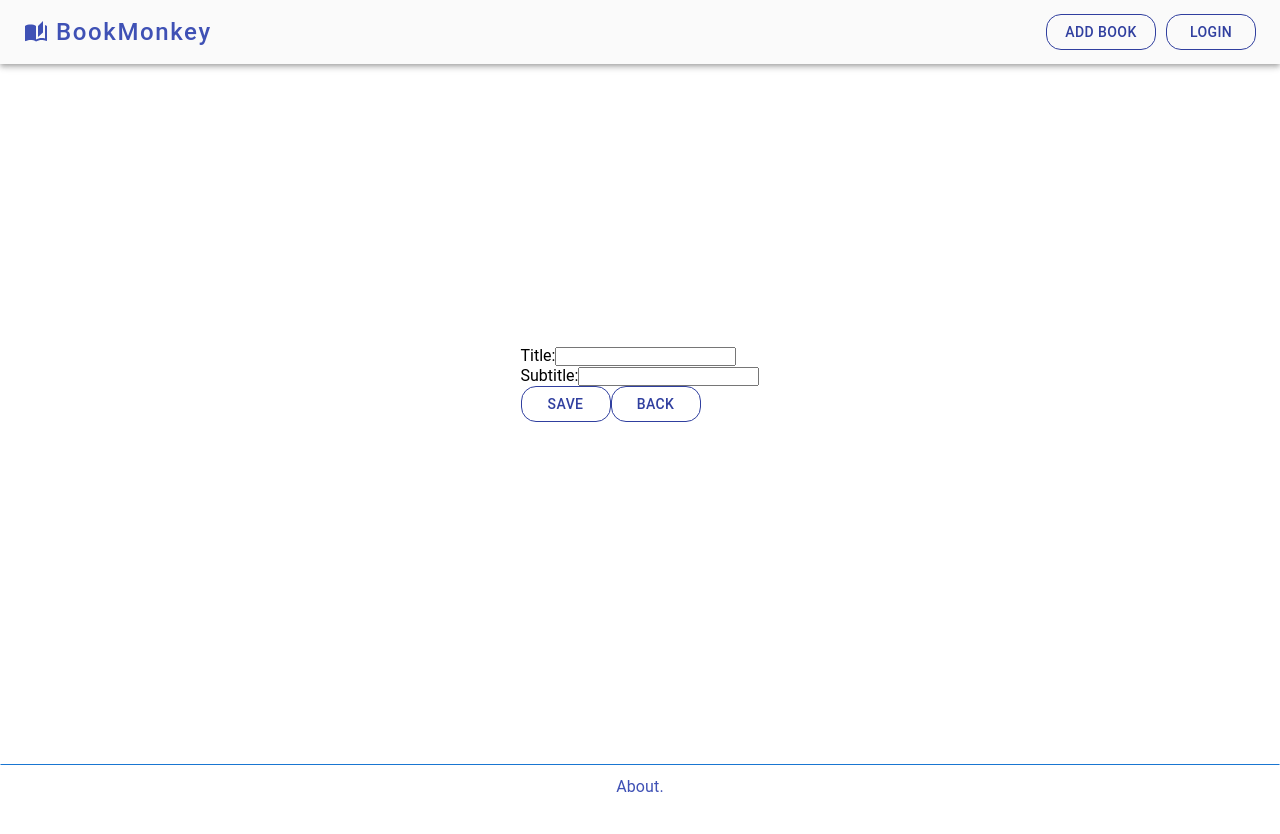
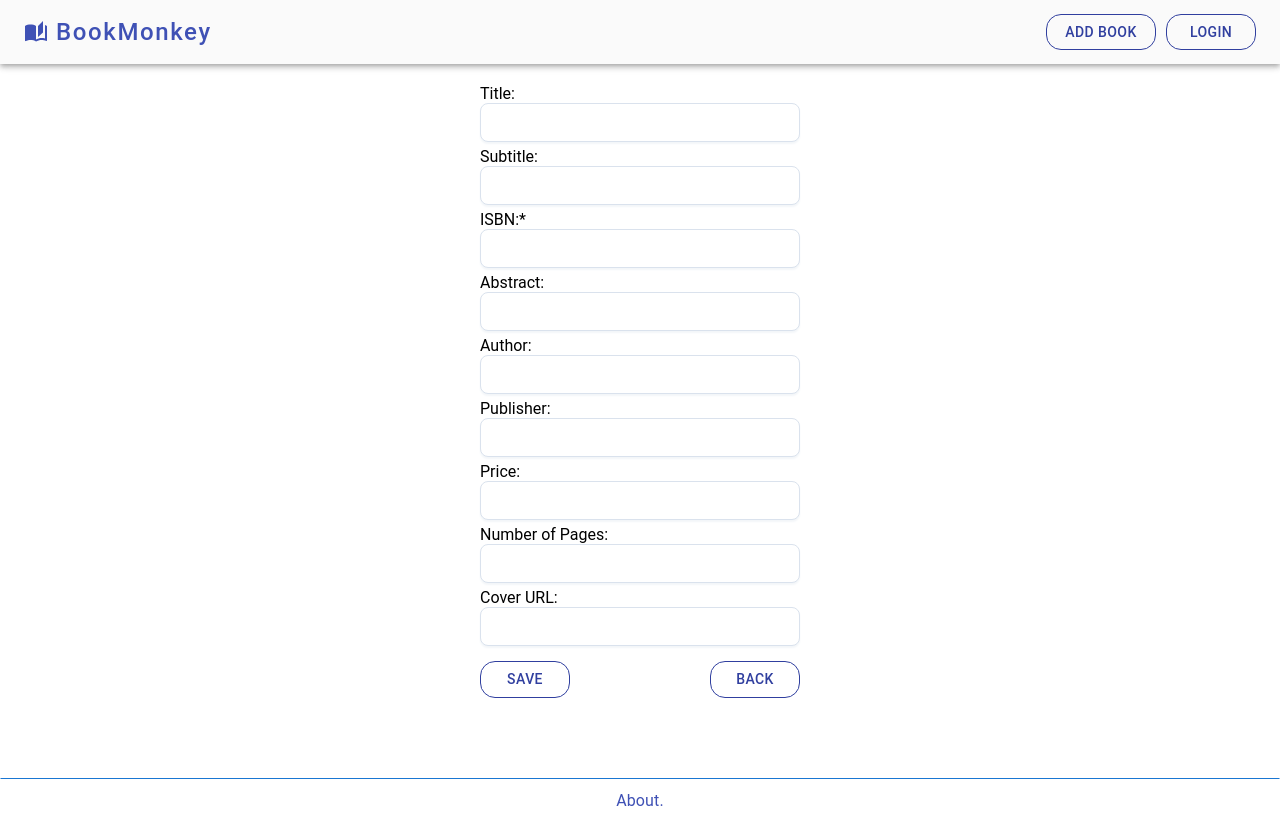
Before and after one commit to HakanOz21/JH-FED2023, a React (Create React App) app in the folder front-end/fed-ui/: page /books/1 in a window 1280 px wide. Both pictures are taken after a click on the button "EDIT". Built offline with nearby package versions, Linux system fonts and the light colour scheme; no server answers.

Commit message:
2. part is done

```diff
--- a/front-end/fed-ui/src/App.css
+++ b/front-end/fed-ui/src/App.css
@@ -31,7 +31,7 @@
 
 .book-details {
   min-height: 80vh;
-  max-width: 100%;
+  max-width: 90%;
   display: grid;
   grid-template-columns: 1fr 1fr;
   align-items: center;
@@ -45,8 +45,34 @@
   justify-content: space-around;
 }
 
+.details > * {
+  margin-bottom: 10px;
+}
+
+.details > :nth-child(2) {
+  margin-bottom: 35px;
+}
+
+.details > :nth-child(3) {
+  margin-bottom: 5px;
+}
+
+.details > :nth-child(4) {
+  margin-bottom: 20px;
+}
+
+.details > :nth-child(5) {
+  margin-bottom: 50px;
+}
+
 .card-container {
   place-self: center;
+}
+
+.author-price-container {
+  display: flex;
+  justify-content: space-between;
+  width: 100%;
 }
 
 .editingPage {
--- a/front-end/fed-ui/src/components/BookDetails.tsx
+++ b/front-end/fed-ui/src/components/BookDetails.tsx
@@ -1,7 +1,7 @@
 import { useState, useEffect } from "react";
 import "../App.css";
 import { Books } from "../models/BooksInterface";
-import { getOneBook } from "../models/API";
+import { getOneBook, deleteBook } from "../models/API";
 import { useParams } from "react-router-dom";
 import { useNavigate } from "react-router-dom";
 import Card from "@mui/material/Card";
@@ -25,6 +25,20 @@ const BookDetails = () => {
 
   const moveToAllBooks = () => {
     navigate(`/`);
+  };
+
+  const removeBook = async () => {
+    try {
+      if (id) {
+        await deleteBook(id);
+        setBook(null);
+        moveToAllBooks();
+      } else {
+        console.error("ID is undefined");
+      }
+    } catch (error) {
+      console.log(error);
+    }
   };
 
   useEffect(() => {
@@ -65,17 +79,30 @@ const BookDetails = () => {
                 <p>Kein Bild vorhanden</p>
               </div>
             )}
+            <div className="publisher-price-container">
+              <Typography style={{ color: colorBlue }}>
+                {book?.price}
+              </Typography>
+              <Typography>{book?.publisher}</Typography>
+            </div>
           </CardContent>
         </Card>
       </div>
       <div className="details">
         <Typography variant="h3">{book?.title}</Typography>
         <Typography variant="h5">{book?.subtitle}</Typography>
-        <Typography variant="h6">Description</Typography>
+        <Typography variant="h6" style={{ textDecoration: "underline" }}>
+          Description
+        </Typography>
         <Typography>{book?.abstract}</Typography>
-        <Typography>{book?.author}</Typography>
+        <div className="author-price-container">
+          <Typography variant="body1" fontWeight="bold">
+            {book?.author}
+          </Typography>
+          <Typography>p.{book?.numPages}</Typography>
+          <Typography>ISBN: {book?.isbn}</Typography>
+        </div>
         <div>
-          {" "}
           <Button
             style={{
               maxWidth: "90px",
@@ -91,12 +118,13 @@ const BookDetails = () => {
           <Button
             style={{
               maxWidth: "90px",
-              margin: "0 10px",
+              margin: "0 40px",
               color: colorRed,
               borderColor: colorRed,
               borderRadius: "15px",
             }}
             variant="outlined"
+            onClick={removeBook}
           >
             Delete
           </Button>
--- a/front-end/fed-ui/src/components/BookEditDetails.tsx
+++ b/front-end/fed-ui/src/components/BookEditDetails.tsx
@@ -5,6 +5,8 @@ import { Books } from "../models/BooksInterface";
 import { useNavigate } from "react-router-dom";
 import Button from "@mui/material/Button";
 import { indigo } from "@mui/material/colors";
+import { StyledInput, Label } from "./formStyle";
+import { Textarea } from "@nextui-org/react";
 
 const BookEditDetails = () => {
   const { id } = useParams();
@@ -24,6 +26,13 @@ const BookEditDetails = () => {
           setEditedBook({
             title: oneBook.title,
             subtitle: oneBook.subtitle,
+            isbn: oneBook.isbn,
+            abstract: oneBook.abstract,
+            author: oneBook.author,
+            price: oneBook.price,
+            cover: oneBook.cover,
+            publisher: oneBook.publisher,
+            numPages: oneBook.numPages,
           });
         } else {
           console.error("ID is undefined");
@@ -36,7 +45,9 @@ const BookEditDetails = () => {
     fetchData();
   }, [id]);
 
-  const handleInputChange = (e: React.ChangeEvent<HTMLInputElement>) => {
+  const handleInputChange = (
+    e: React.ChangeEvent<HTMLInputElement | HTMLTextAreaElement>
+  ) => {
     const { name, value } = e.target;
     setEditedBook((prevBook) => ({
       ...prevBook,
@@ -68,26 +79,91 @@ const BookEditDetails = () => {
 
   return (
     <div className="editingPage">
-      {isEditing ? (
+      {isEditing && (
         <form onSubmit={handleFormSubmit}>
-          <div>
-            <label>Title:</label>
-            <input
+          <div style={{ marginBottom: "5px" }}>
+            <Label>Title:</Label>
+            <StyledInput
               type="text"
               name="title"
               value={editedBook.title || ""}
               onChange={handleInputChange}
             />
           </div>
-          <div>
-            <label>Subtitle:</label>
-            <input
+          <div style={{ marginBottom: "5px" }}>
+            <Label>Subtitle:</Label>
+            <StyledInput
               type="text"
               name="subtitle"
               value={editedBook.subtitle || ""}
               onChange={handleInputChange}
             />
           </div>
+          <div style={{ marginBottom: "5px" }}>
+            <Label>ISBN:*</Label>
+            <StyledInput
+              type="text"
+              name="isbn"
+              value={editedBook.isbn || ""}
+              onChange={handleInputChange}
+              required
+            />
+          </div>
+          <div style={{ marginBottom: "5px" }}>
+            <Label>Abstract:</Label>
+            <StyledInput
+              type="text"
+              name="abstract"
+              value={editedBook.abstract || ""}
+              onChange={handleInputChange}
+            />
+          </div>
+          <div style={{ marginBottom: "5px" }}>
+            <Label>Author:</Label>
+            <StyledInput
+              type="text"
+              name="author"
+              value={editedBook.author || ""}
+              onChange={handleInputChange}
+            />
+          </div>
+          <div style={{ marginBottom: "5px" }}>
+            <Label>Publisher:</Label>
+            <StyledInput
+              type="text"
+              name="publisher"
+              value={editedBook.publisher || ""}
+              onChange={handleInputChange}
+            />
+          </div>
+          <div style={{ marginBottom: "5px" }}>
+            <Label>Price:</Label>
+            <StyledInput
+              type="text"
+              name="price"
+              value={editedBook.price || ""}
+              onChange={handleInputChange}
+            />
+          </div>
+          <div style={{ marginBottom: "5px" }}>
+            <Label>Number of Pages:</Label>
+            <StyledInput
+              type="number"
+              name="numPages"
+              value={editedBook.numPages}
+              onChange={handleInputChange}
+            />
+          </div>
+          <div style={{ marginBottom: "15px" }}>
+            <Label>Cover URL:</Label>
+            <StyledInput
+              type="text"
+              name="cover"
+              value={editedBook.cover || ""}
+              onChange={handleInputChange}
+            />
+          </div>
+          <div>
             <Button
               style={{
                 maxWidth: "90px",
@@ -103,6 +179,7 @@ const BookEditDetails = () => {
             <Button
               style={{
                 maxWidth: "90px",
+                marginLeft: "140px",
                 color: colorBlue,
                 borderColor: colorBlue,
                 borderRadius: "15px",
@@ -112,12 +189,8 @@ const BookEditDetails = () => {
             >
               Back
             </Button>
+          </div>
         </form>
-      ) : (
-        <div>
-          <h2>{book?.title}</h2>
-          <p>{book?.subtitle}</p>
-        </div>
       )}
     </div>
   );
--- a/front-end/fed-ui/src/components/BookList.tsx
+++ b/front-end/fed-ui/src/components/BookList.tsx
@@ -44,6 +44,10 @@ const BookList = () => {
             }}
           >
             <CardContent>
+              <div
+                onClick={() => navigate(`/books/${book.id}`)}
+                style={{ cursor: "pointer" }}
+              >
                 <div>
                   <h2>
                     {book.title.length > maxLength
@@ -59,13 +63,13 @@ const BookList = () => {
                     component="img"
                     alt="Bild vorhanden"
                     image={book.cover}
-                  onClick={() => navigate(`/books/${book.id}`)}
                   />
                 ) : (
                   <div>
                     <p>Kein Bild vorhanden</p>
                   </div>
                 )}
+              </div>
               <div className="publisher-price-container">
                 <div>
                   <Typography style={{ color: colorBlue }}>
--- a/front-end/fed-ui/src/models/API.ts
+++ b/front-end/fed-ui/src/models/API.ts
@@ -1,6 +1,6 @@
 import { Books } from "./BooksInterface";
 
-export const API_URL: string = "http://localhost:4730/books?_limit=11";
+export const API_URL: string = "http://localhost:4730/books";
 export const BOOK_DETAILS_API_URL: string = "http://localhost:4730/books";
 
 async function getAllBooks(): Promise<Books[]> {
@@ -53,23 +53,24 @@ async function updateBook(id: string, updatedData: Partial<Books>) {
   }
 }
 
-/*
 async function deleteBook(isbn: string): Promise<void> {
   try {
-    const response = await fetch(`${API_URL}/${isbn}`, {
+    const response = await fetch(`${BOOK_DETAILS_API_URL}/${isbn}`, {
       method: "DELETE",
     });
+
     if (!response.ok) {
       const returnText = await response.text();
       throw new Error(returnText);
     }
-    const deletedBook = await response.json();
-    console.log('Deleted Book:', deletedBook);
+
+    console.log(`Book with ISBN ${isbn} deleted successfully.`);
   } catch (error) {
-    console.error('Error:', error);
+    console.error("Error:", error);
+    throw error;
   }
 }
-*/
+
 async function createBook(bookData: Books): Promise<void> {
   try {
     const response = await fetch(API_URL, {
@@ -90,4 +91,4 @@ async function createBook(bookData: Books): Promise<void> {
   }
 }
 
-export { getAllBooks, getOneBook, updateBook, createBook };
+export { getAllBooks, getOneBook, updateBook, createBook, deleteBook };
```
Also changed, not shown: front-end/fed-ui/src/components/AddBook.tsx (+15 -10 lines). Lines whose indentation alone changed are shown as unchanged.
